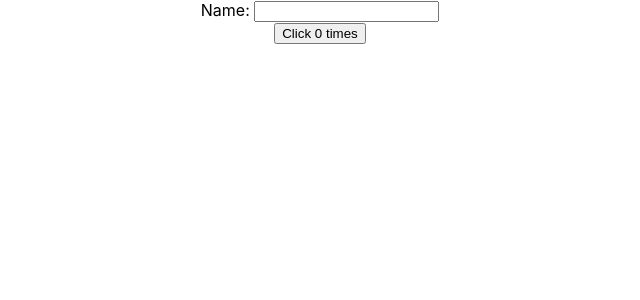
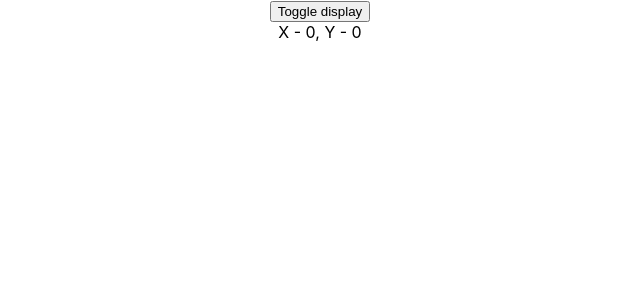
Before and after one commit to x-farzan/CodeEvolution-React-basics, a React (Create React App) app: page / in a window 1280 px wide. Shown: the top 300 px of the page, without its empty margins (320-960 px from the left). Built offline with nearby package versions, Linux system fonts and the light colour scheme.

Commit message:
cleanup or componentEillUnmount() using useEffect.

```diff
--- a/src/App.js
+++ b/src/App.js
@@ -42,11 +42,20 @@ import PostForm from "./components/PostForm";
 import HooksUseState from "./components/HooksUseState";
 import HooksUseStateWithObj from "./components/HooksUseStateWithObj";
 import HookCounterWithUseEffect from "./components/HookCounterWithUseEffect";
+import MouseHook from "./components/MouseHook";
+import MouseContainer from "./components/MouseContainer";
 
 function App() {
   return (
     <div className="App">
-      <HookCounterWithUseEffect />
+      {/* componentWillUnmout() functionality using useEffect() */}
+      <MouseContainer />
+
+      {/* UseEffect single call */}
+      {/* <MouseHook /> */}
+
+      {/* UseEffect implementation, rendering on state change */}
+      {/* <HookCounterWithUseEffect /> */}
 
       {/* Use state hook */}
       {/* <HooksUseStateWithObj /> */}
--- /dev/null
+++ b/src/components/MouseContainer.js
@@ -0,0 +1,21 @@
+import React, { useState } from "react";
+import MouseHook from "./MouseHook";
+
+function MouseContainer() {
+  const [state, setState] = useState(true);
+  return (
+    <div>
+      <button
+        onClick={() => {
+          console.log(`Display toggled ------ `);
+          setState(!state);
+        }}
+      >
+        Toggle display
+      </button>
+      {state && <MouseHook />}
+    </div>
+  );
+}
+
+export default MouseContainer;
--- /dev/null
+++ b/src/components/MouseHook.js
@@ -0,0 +1,37 @@
+import React, { useEffect, useState } from "react";
+
+// UseEffect renders everytime,
+//  To restrict everytime redering
+//      a. You can pass empty array as second param to render once, replicates ------- componentDidMount();
+//      b. You can pass states/props in second param as array to update conditionally, replicates ----- componentDidUpdate();
+//
+//  To replicate ------- componentWillUnmount(),
+//      useEffect can return a function that is called on cleanup
+
+function MouseHook() {
+  const [X, setX] = useState(0);
+  const [Y, setY] = useState(0);
+
+  const logMousePosition = (e) => {
+    console.log(`Mouse Event logged`);
+    setX(e.clientX);
+    setY(e.clientY);
+  };
+
+  useEffect(() => {
+    console.log(`useEffect called`);
+    window.addEventListener("mousemove", logMousePosition);
+
+    return () => {
+      window.removeEventListener("mousemove", logMousePosition);
+    };
+  }, []);
+
+  return (
+    <div>
+      X - {X}, Y - {Y}
+    </div>
+  );
+}
+
+export default MouseHook;
```
